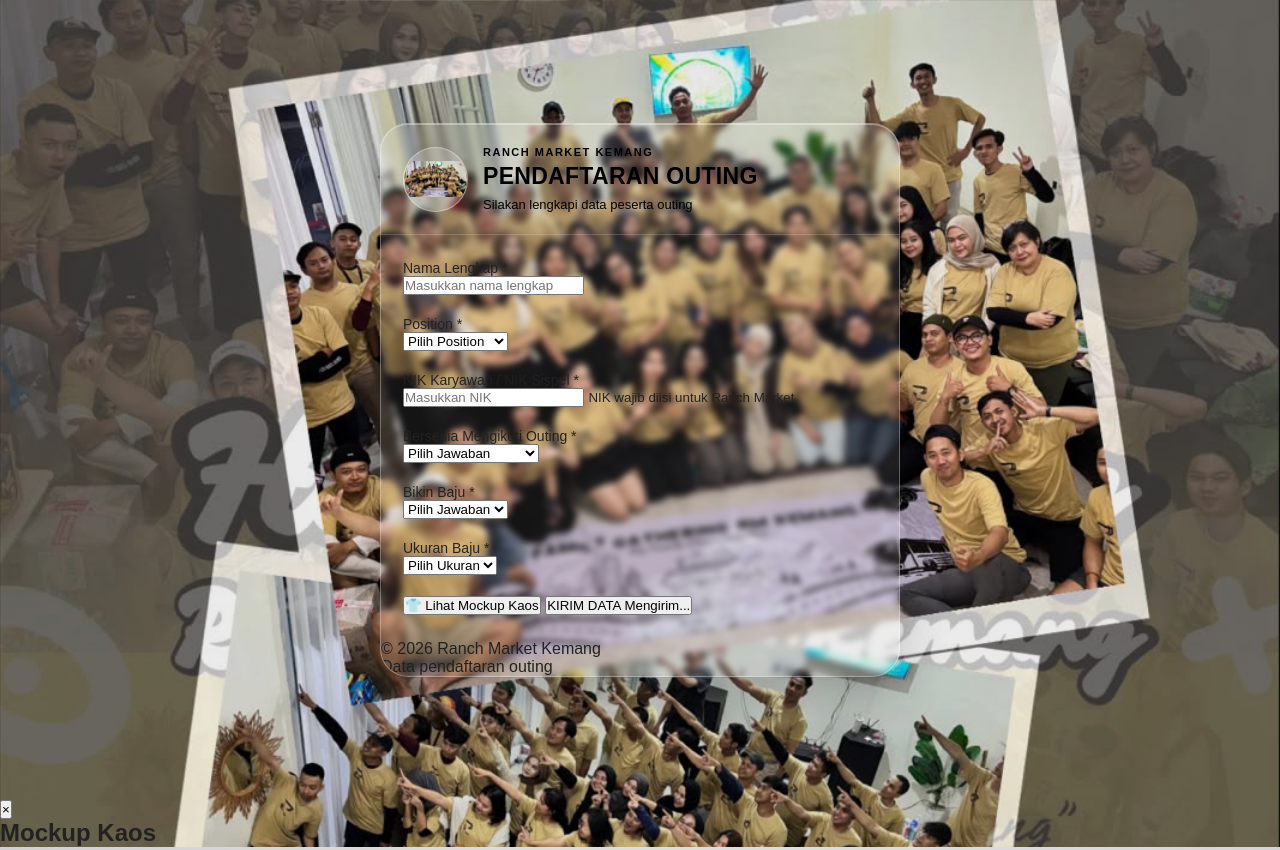
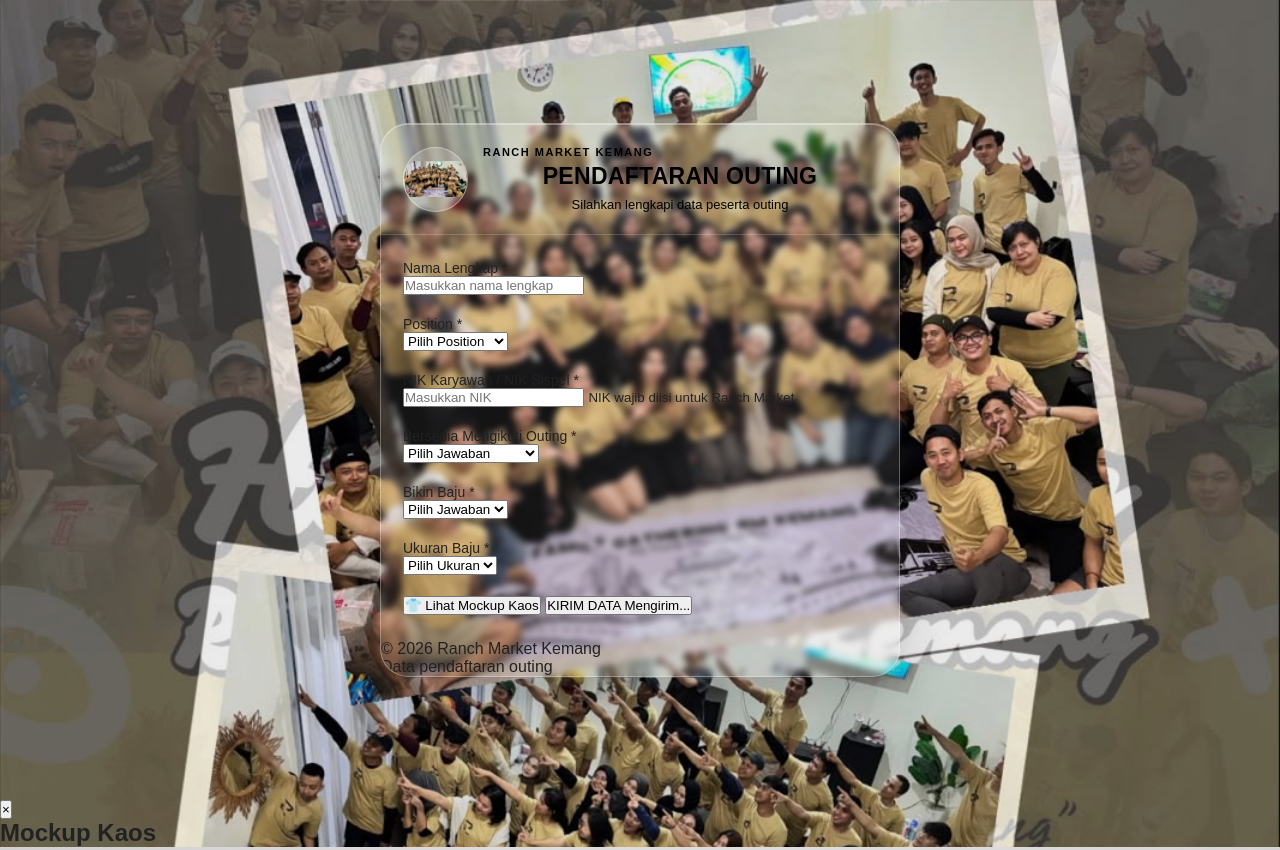
Before and after one commit to aldydasilva172-ui/Pendaftaran-Outing-RM-Kemang, a plain HTML site: page index.html in a window 1280 px wide. Shown: the top 850 px of the page. Drawn offline with Linux system fonts and the light colour scheme.

Commit message:
Update index.html

```diff
--- a/index.html
+++ b/index.html
@@ -243,6 +243,8 @@
 
       letter-spacing:
         0.3px;
+      text-align:
+        center;
 
       color:
         #000;
@@ -257,6 +259,8 @@
 
       font-size:
         13px;
+      text-align:
+        center;
 
       color:
         #000;
@@ -1060,7 +1064,7 @@
 
 
             <p>
-              Silakan lengkapi data peserta outing
+              Silahkan lengkapi data peserta outing
             </p>
 
           </div>
```
